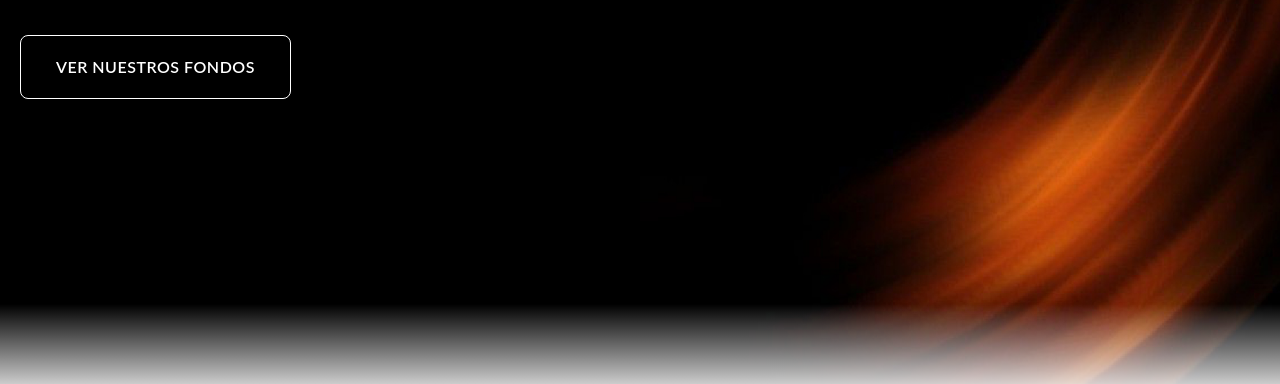
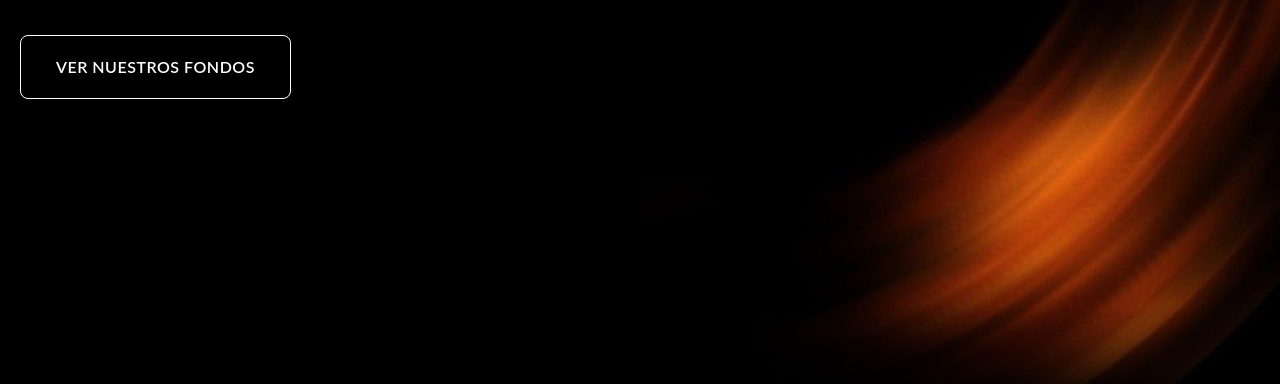
Before and after one commit to BlackBirdCapital/BlackBird-Capital-Landing, a plain HTML site: page index.html in a window 1280 px wide. Shown: the part 416-800 px from the top of the page. Drawn offline with Linux system fonts and the light colour scheme; files whose address does not match are found by name; a web font is replaced by a local one.

Commit message:
Cabio Hero

```diff
--- a/index.html
+++ b/index.html
@@ -210,7 +210,7 @@
         left: 0;
         right: 0;
         height: 100px;
-        background: linear-gradient(to bottom, transparent, var(--blanco));
+        background: linear-gradient(to bottom, transparent, var(--negro-corporativo));
       }
 
       .hero-content {
```
